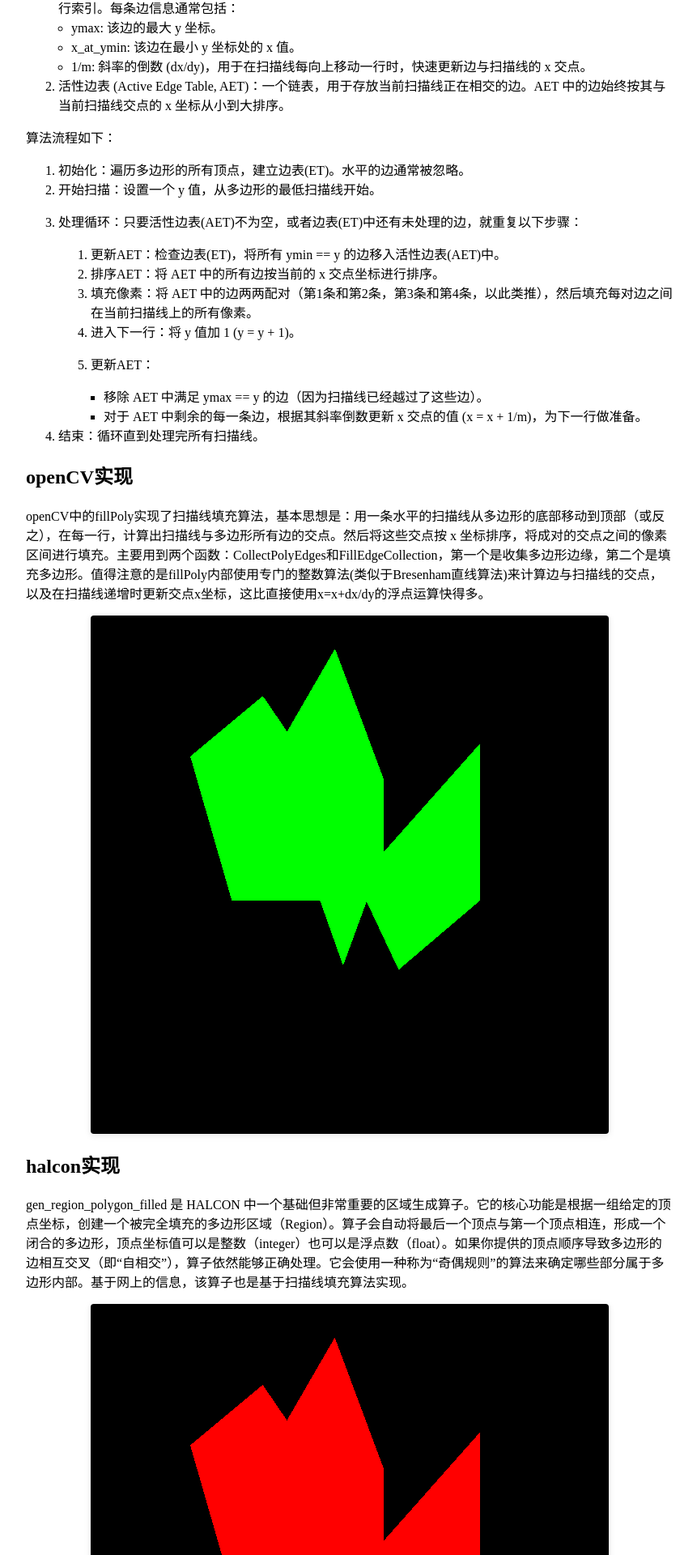
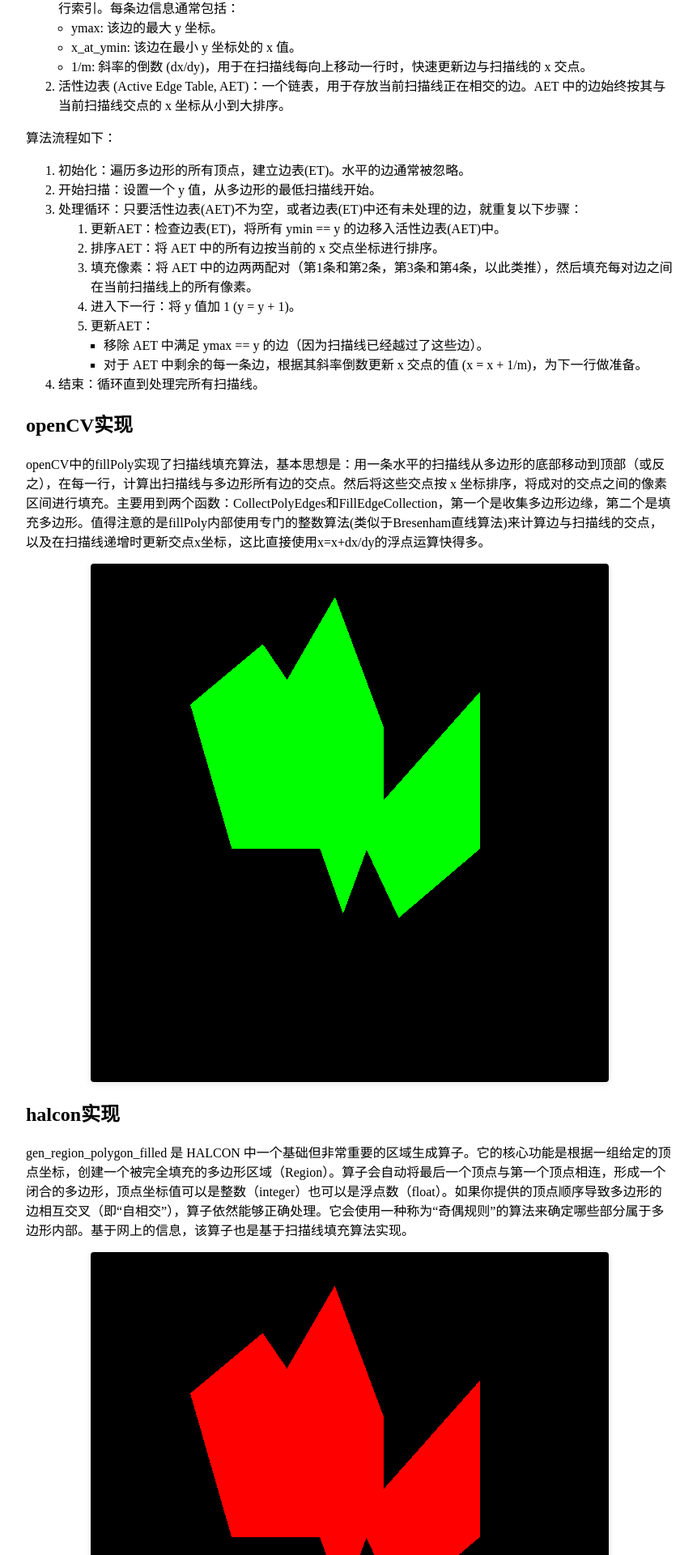
Before and after one commit to mwwzbinf/mwwzbinf.github.io, a Jekyll site: the page built from _posts/2025-08-12-基于扫描线的多边形填充算法.md, in a window 1280 px wide. Shown: the part 373-2293 px from the top of the page at 81% size, without its empty margins (208-1069 px from the left). Built offline with Jekyll 4.4.1, drawn with Linux system fonts in a browser that asks for light colours.

Commit message:
polygon fill

```diff
--- a/_posts/2025-08-12-基于扫描线的多边形填充算法.md
+++ b/_posts/2025-08-12-基于扫描线的多边形填充算法.md
@@ -27,39 +27,36 @@ author: mwwz
    1. 初始化：遍历多边形的所有顶点，建立边表(ET)。水平的边通常被忽略。
    2. 开始扫描：设置一个 y 值，从多边形的最低扫描线开始。
    3. 处理循环：只要活性边表(AET)不为空，或者边表(ET)中还有未处理的边，就重复以下步骤：
-
       1. 更新AET：检查边表(ET)，将所有 ymin == y 的边移入活性边表(AET)中。
       2. 排序AET：将 AET 中的所有边按当前的 x 交点坐标进行排序。
       3. 填充像素：将 AET 中的边两两配对（第1条和第2条，第3条和第4条，以此类推），然后填充每对边之间在当前扫描线上的所有像素。
       4. 进入下一行：将 y 值加 1 (y = y + 1)。
       5. 更新AET：
-
            * 移除 AET 中满足 ymax == y 的边（因为扫描线已经越过了这些边）。
            * 对于 AET 中剩余的每一条边，根据其斜率倒数更新 x 交点的值 (x = x + 1/m)，为下一行做准备。
-
    4. 结束：循环直到处理完所有扫描线。
 
 ## openCV实现
 
 openCV中的fillPoly实现了扫描线填充算法，基本思想是：用一条水平的扫描线从多边形的底部移动到顶部（或反之），在每一行，计算出扫描线与多边形所有边的交点。然后将这些交点按 x 坐标排序，将成对的交点之间的像素区间进行填充。主要用到两个函数：CollectPolyEdges和FillEdgeCollection，第一个是收集多边形边缘，第二个是填充多边形。值得注意的是fillPoly内部使用专门的整数算法(类似于Bresenham直线算法)来计算边与扫描线的交点，以及在扫描线递增时更新交点x坐标，这比直接使用x=x+dx/dy的浮点运算快得多。
 
-![示例图片](/images/polygon_fill_0.png)
+![示例图片](/images/polygon_fill_0.png "fillPoly")
 
 ## halcon实现
 
 gen_region_polygon_filled 是 HALCON 中一个基础但非常重要的区域生成算子。它的核心功能是根据一组给定的顶点坐标，创建一个被完全填充的多边形区域（Region）。算子会自动将最后一个顶点与第一个顶点相连，形成一个闭合的多边形，顶点坐标值可以是整数（integer）也可以是浮点数（float）。如果你提供的顶点顺序导致多边形的边相互交叉（即“自相交”），算子依然能够正确处理。它会使用一种称为“奇偶规则”的算法来确定哪些部分属于多边形内部。基于网上的信息，该算子也是基于扫描线填充算法实现。
 
-![示例图片](/images/polygon_fill_1.png)
+![示例图片](/images/polygon_fill_1.png "gen_region_polygon_filled")
 
 ## 关于多边形边缘点的确定
 
 不难看出扫描线与边的交点通常为浮点坐标，而区域是基于行程编码(整数坐标)表示的，这就涉及一个问题，如何确定多边形的边缘点坐标？也就是一个行程(1 个Run)的起点和终点该如何确定？向上取整、向下取整、四舍五入还是其它？对此，我将openCV的填充结果与HALCON进行对比，图示如下：
 
-![示例图片](/images/polygon_fill_2.png)
+![示例图片](/images/polygon_fill_2.png "run起点不同")
 
-![示例图片](/images/polygon_fill_3.png)
+![示例图片](/images/polygon_fill_3.png "run终点不同")
 
-![示例图片](/images/polygon_fill_4.png)
+![示例图片](/images/polygon_fill_4.png "run完全吻合")
 
 openCV的fillPoly函数针对一个Run的起点和终点采取了向上取整和向下取整的策略，这里我修改为了四舍五入，图片中矩形表示run的起点，圆形表示Run的终点，洋红色对应HALCON，绿色对应openCV，可见两种算法的结果并不完全一致，第一个图中，从顶点开始第三行run的起点，HALCON选取了边缘左边的点，openCV选取了边缘右边的点，很显然openCV选取的点离边缘更近，第二个图中，run的终点选取也出现了类似的情况，第三个图则是完全吻合的情况，
 所以我对halcon的选取策略充满了疑惑，请知道的小伙伴不吝赐教。
```
